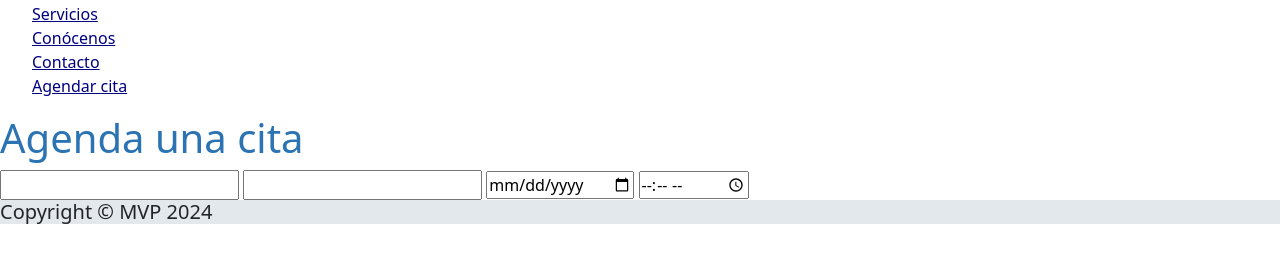
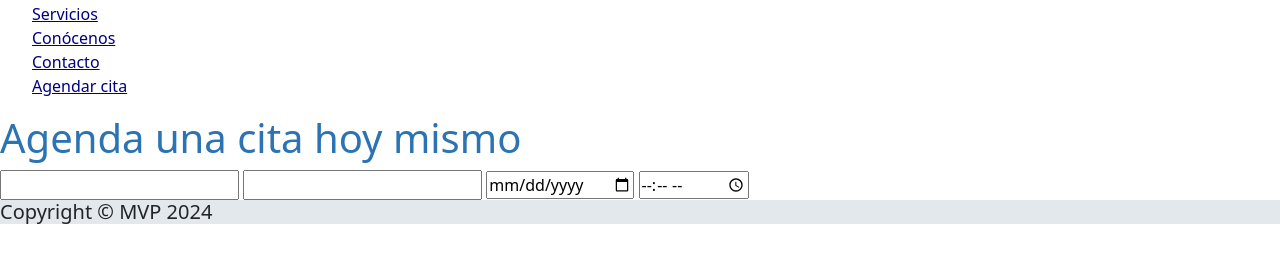
Before and after one commit to DanyHdez23/PreEntrega2HernandezGonzalez, a plain HTML site: page pages/cita.html in a window 1280 px wide. Shown: the part 122-384 px from the top of the page. Drawn offline with nearby package versions, Linux system fonts and the light colour scheme.

Commit message:
se agregó texto

```diff
--- a/pages/cita.html
+++ b/pages/cita.html
@@ -26,7 +26,7 @@
 
 
     <main>
-        <h1> Agenda una cita </h1>
+        <h1> Agenda una cita hoy mismo </h1>
 
         <form action="">
 
```
